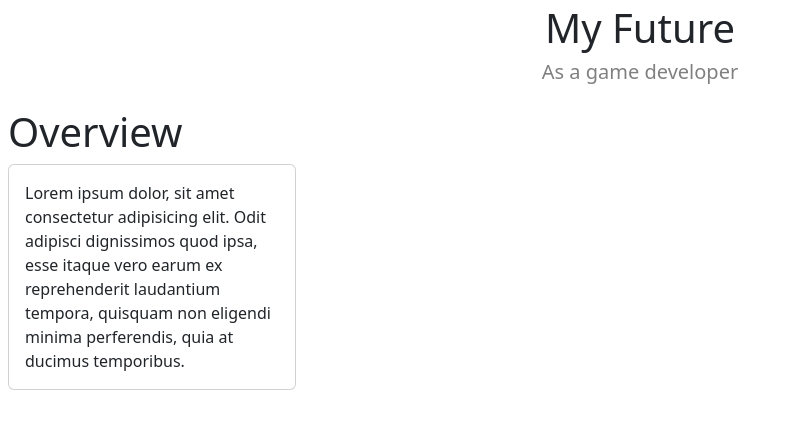
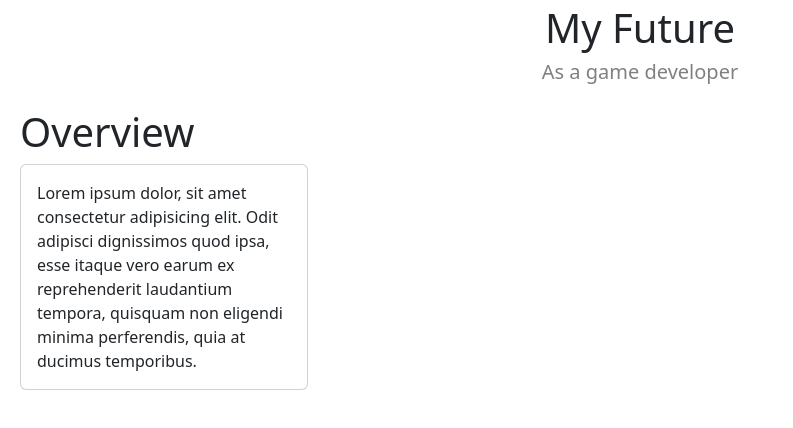
Before and after one commit to AynAws/Future-Me, a plain HTML site: page index.html in a window 1280 px wide. Shown: the whole page, without its empty margins (0-793 px from the left). Drawn offline with nearby package versions, Linux system fonts and the light colour scheme.

Commit message:
added container

```diff
--- a/index.html
+++ b/index.html
@@ -35,8 +35,8 @@
         <h1 class="title mt-1">My Future</h1>
         <h5 class="subtitle mt-2">As a game developer</h5>
         <!--Info-->
-        <div class="center mt-4 ms-2">
-            <h1 class="">Overview</h1>
+        <div class="container center mt-4 ms-2">
+            <h1>Overview</h1>
             <div class="card" style="width: 18rem;">
                 <div class="card-body">
                     Lorem ipsum dolor, sit amet consectetur adipisicing elit. Odit adipisci dignissimos quod ipsa, esse itaque vero earum ex reprehenderit laudantium tempora, quisquam non eligendi minima perferendis, quia at ducimus temporibus.
```
